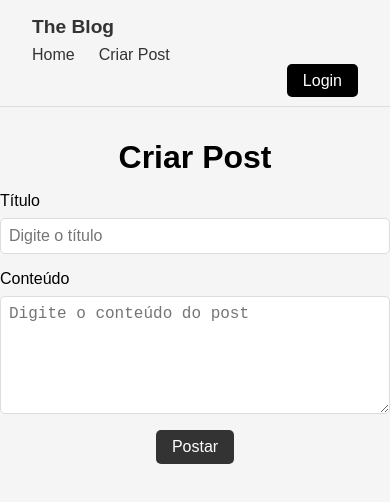
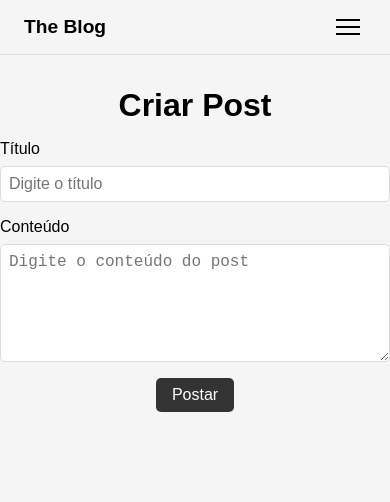
Before and after one commit to matheusdamaiadev/blog-vue, a Vue app: page /create in a window 390 px wide. Shown: the top 502 px of the page. Built offline with nearby package versions, Linux system fonts and the light colour scheme.

Commit message:
responsividade

```diff
--- a/src/components/Navbar.vue
+++ b/src/components/Navbar.vue
@@ -1,90 +1,131 @@
 <template>
   <nav class="navbar">
-    <div class="left">
-      <router-link to="/" class="site-name">The Blog</router-link>
-    </div>
+    <!-- Logo -->
+    <router-link to="/" class="site-name">The Blog</router-link>
 
-    <div class="center">
-      <router-link to="/">Home</router-link>
-      <router-link to="/create">Criar Post</router-link>
-    </div>
+    <!-- Botão hamburguer (mobile) -->
+    <button class="hamburger" @click="toggleMenu">
+      <span :class="{ active: menuOpen }"></span>
+      <span :class="{ active: menuOpen }"></span>
+      <span :class="{ active: menuOpen }"></span>
+    </button>
 
-    <div class="right">
-      <router-link to="/login" class="login-btn">Login</router-link>
+    <!-- Links -->
+    <div class="links" :class="{ open: menuOpen }">
+      <router-link to="/" @click="closeMenu">Home</router-link>
+      <router-link to="/create" @click="closeMenu">Criar Post</router-link>
+      <router-link to="/login" class="login-btn" @click="closeMenu">
+        Login
+      </router-link>
     </div>
   </nav>
 </template>
 
 <script>
-export default {}
+export default {
+  data() {
+    return {
+      menuOpen: false
+    }
+  },
+  methods: {
+    toggleMenu() {
+      this.menuOpen = !this.menuOpen
+    },
+    closeMenu() {
+      this.menuOpen = false
+    }
+  }
+}
 </script>
 
 <style scoped>
+/* Navbar */
 .navbar {
   display: flex;
   align-items: center;
   justify-content: space-between;
-  padding: 1rem 2rem;
+  padding: 1rem 1.5rem;
   background-color: #f5f5f5;
   border-bottom: 1px solid #ddd;
   font-family: sans-serif;
+  position: relative;
 }
 
-/* Nome do site */
+/* Logo */
 .site-name {
   font-weight: 700;
   font-size: 1.2rem;
-  color: #333;
+  color: #000;
   text-decoration: none;
 }
 
-/* Central links */
-.center {
+/* Links desktop */
+.links {
   display: flex;
+  align-items: center;
   gap: 1.5rem;
 }
 
-.center a {
+.links a {
   text-decoration: none;
   color: #333;
   font-weight: 500;
 }
 
-.center a:hover {
-  color: #000;
-  text-decoration: underline;
+/* Login */
+.login-btn {
+  background-color: #000;
+  color: #fff !important;
+  padding: 0.45rem 0.9rem;
+  border-radius: 5px;
 }
 
-/* Login botão à direita */
-.right .login-btn {
-  background-color: #000;
-  color: #fff;
-  padding: 0.5rem 1rem;
-  border-radius: 5px;
-  text-decoration: none;
-  font-weight: 500;
-  transition: all 0.3s ease-in-out;
+/* HAMBURGUER */
+.hamburger {
+  display: none;
+  flex-direction: column;
+  gap: 5px;
+  background: none;
+  border: none;
+  cursor: pointer;
 }
 
-.right .login-btn:hover {
-  background-color: #333;
-  color: #fff;
+.hamburger span {
+  width: 24px;
+  height: 2px;
+  background: #000;
+  transition: 0.3s;
 }
 
-/* Responsivo: empilha em telas pequenas */
-@media (max-width: 600px) {
-  .navbar {
-    flex-direction: column;
-    gap: 0.5rem;
-    align-items: flex-start;
+/* MOBILE */
+@media (max-width: 700px) {
+  .hamburger {
+    display: flex;
   }
 
-  .center {
-    justify-content: flex-start;
+  .links {
+    position: absolute;
+    top: 100%;
+    left: 0;
+    right: 0;
+    background: #f5f5f5;
+    flex-direction: column;
+    align-items: flex-start;
+    padding: 1rem;
+    gap: 1rem;
+    border-bottom: 1px solid #ddd;
+    display: none;
   }
 
-  .right {
-    align-self: flex-end;
+  .links.open {
+    display: flex;
   }
+.login-btn {
+  width: calc(100% - 2rem);
+  margin: 0 auto;
+  text-align: center;
+}
+
 }
 </style>
```
